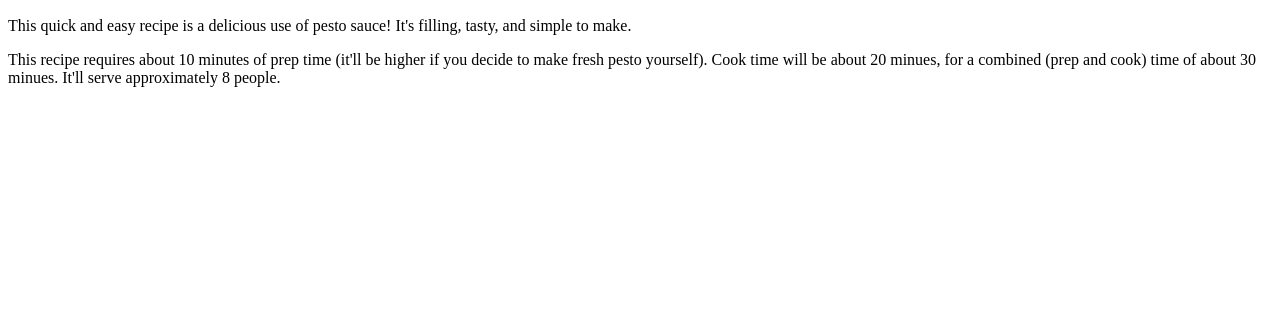
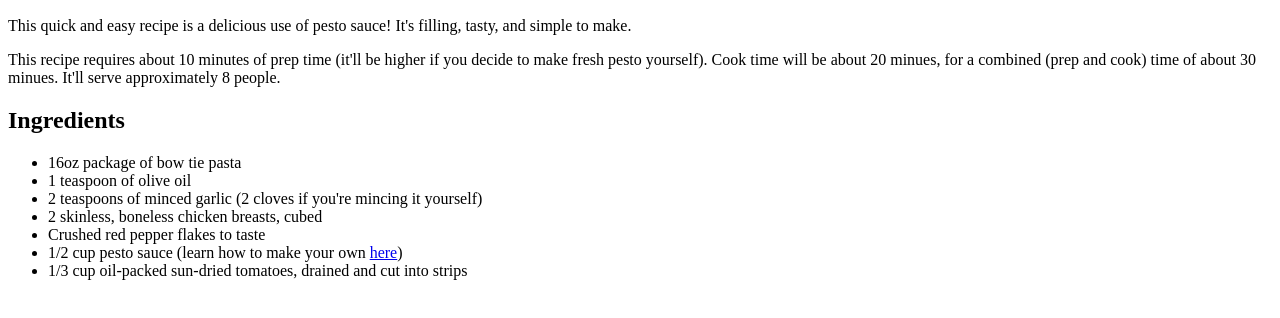
Before and after one commit to KyleMJacobs/odin-recipes, a plain HTML site: page recipes/pesto-pasta-chicken.html in a window 1280 px wide. Shown: the part 434-752 px from the top of the page. Drawn offline with Linux system fonts and the light colour scheme.

Commit message:
Update pesto-pasta-chicken.html
Added a sub heading called ingredients and listed them in an
unordered list.

```diff
--- a/recipes/pesto-pasta-chicken.html
+++ b/recipes/pesto-pasta-chicken.html
@@ -20,6 +20,18 @@
             a combined (prep and cook) time of about 30 minues. It'll serve approximately
             8 people.
         </p>
+        <h2>Ingredients</h2>
+        <p>
+            <ul>
+                <li>16oz package of bow tie pasta</li>
+                <li>1 teaspoon of olive oil</li>
+                <li>2 teaspoons of minced garlic (2 cloves if you're mincing it yourself) </li>
+                <li>2 skinless, boneless chicken breasts, cubed</li>
+                <li>Crushed red pepper flakes to taste</li>
+                <li>1/2 cup pesto sauce (learn how to make your own <a href="./fresh-pesto.html">here</a>)</li>
+                <li>1/3 cup oil-packed sun-dried tomatoes, drained and cut into strips</li>
+            </ul>
+        </p>
 
 
     </body>
```
